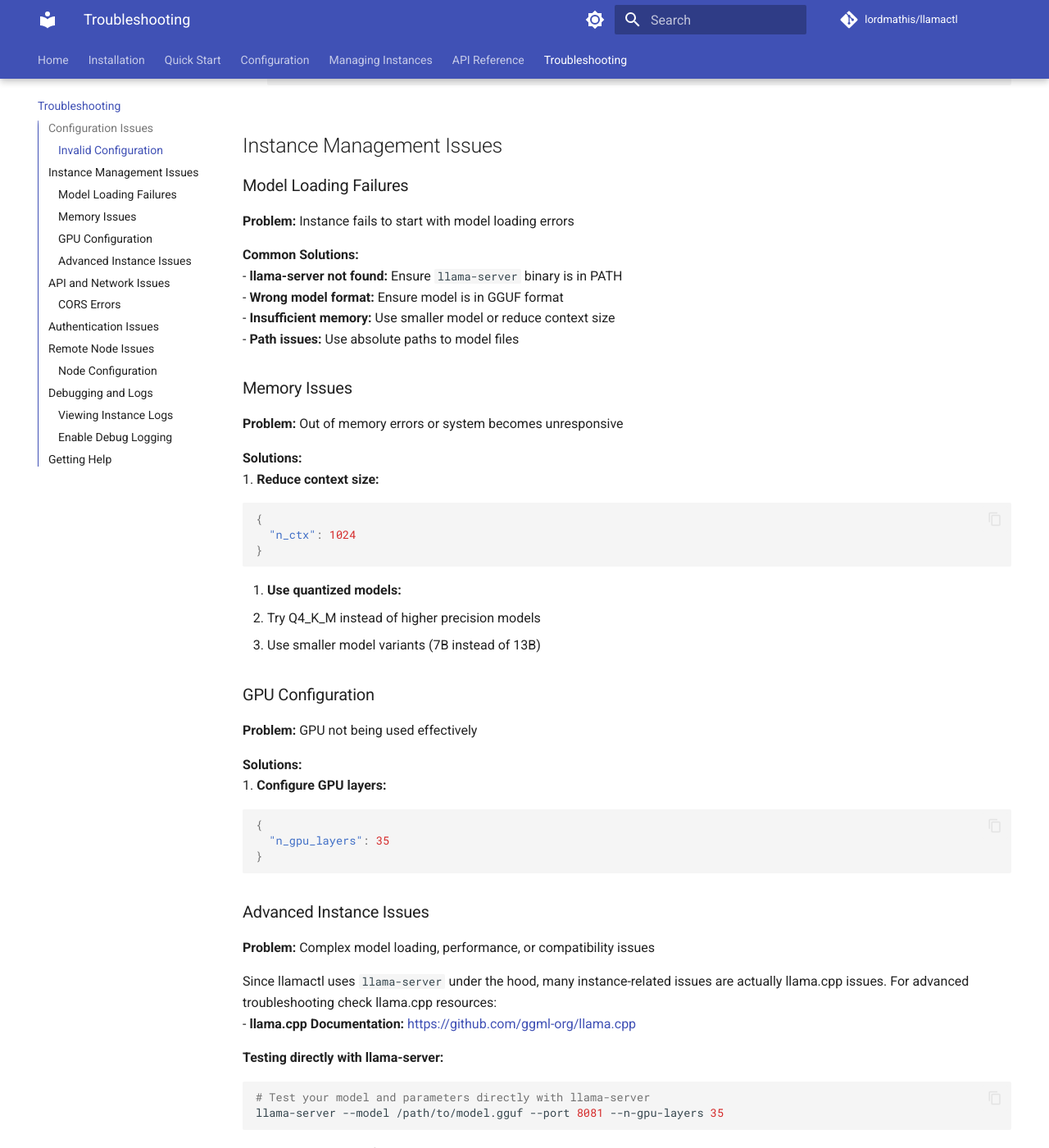
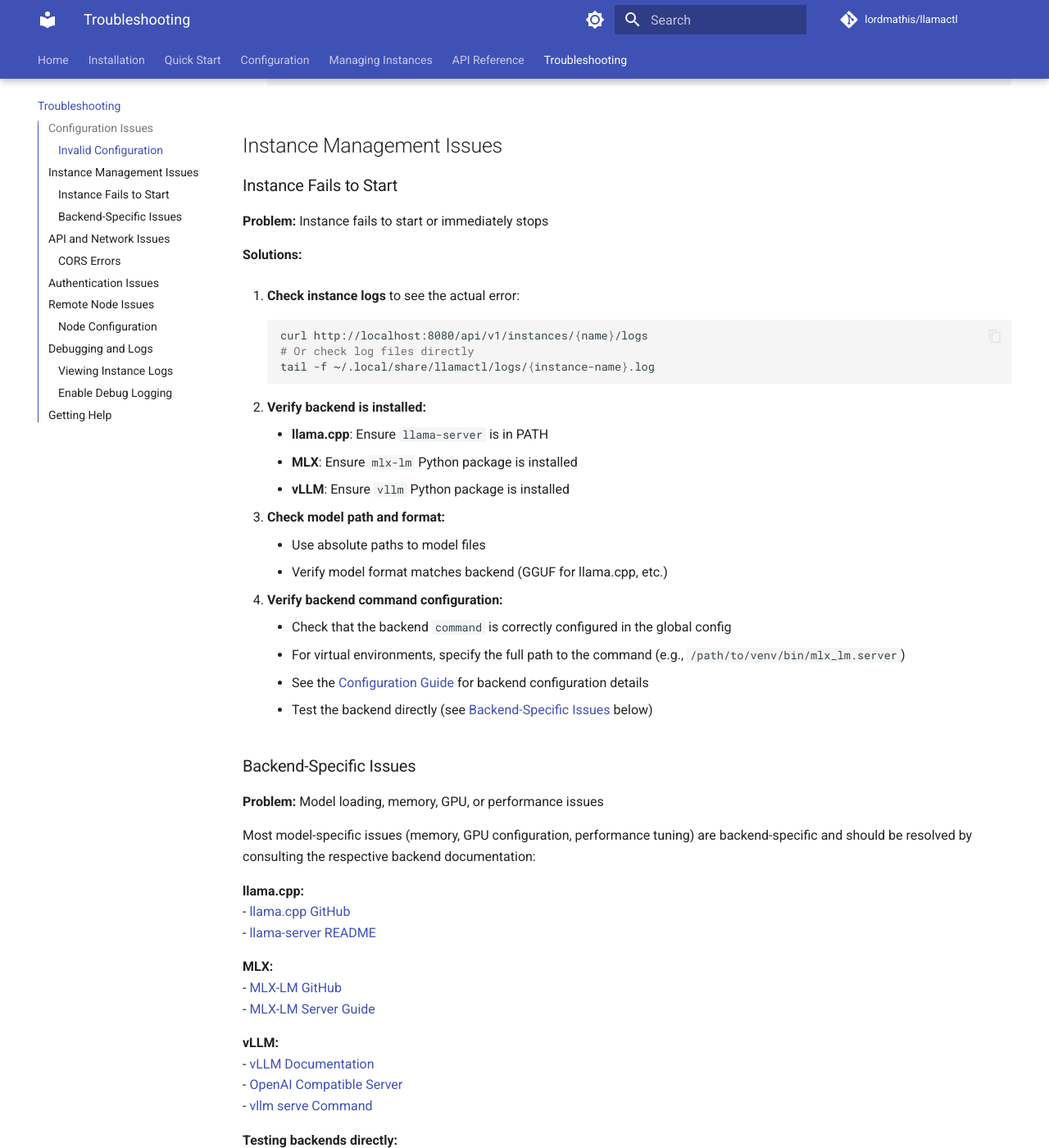
Before and after one commit to lordmathis/llamactl, an MkDocs documentation site: the page built from docs/troubleshooting.md, in a window 1280 px wide and 1400 px high, scrolled down 628 px. Shown: the whole window at 82% size. Built offline with MkDocs 1.6.1 and Material for MkDocs 9.7.7, drawn with Linux system fonts in a browser that asks for light colours; comment, search, counter and statistics services are not loaded; the version menu is left out; some of the changed text lies outside the part shown.

Commit message:
Refactor troubleshooting documentation for instance management issues

````diff
--- a/docs/troubleshooting.md
+++ b/docs/troubleshooting.md
@@ -26,59 +26,67 @@
 
 ## Instance Management Issues
 
-### Model Loading Failures
+### Instance Fails to Start
 
-**Problem:** Instance fails to start with model loading errors
-
-**Common Solutions:**
-- **llama-server not found:** Ensure `llama-server` binary is in PATH
-- **Wrong model format:** Ensure model is in GGUF format
-- **Insufficient memory:** Use smaller model or reduce context size
-- **Path issues:** Use absolute paths to model files
-
-### Memory Issues
-
-**Problem:** Out of memory errors or system becomes unresponsive
+**Problem:** Instance fails to start or immediately stops
 
 **Solutions:**
-1. **Reduce context size:**
-   ```json
-   {
-     "n_ctx": 1024
-   }
+
+1. **Check instance logs** to see the actual error:
+   ```bash
+   curl http://localhost:8080/api/v1/instances/{name}/logs
+   # Or check log files directly
+   tail -f ~/.local/share/llamactl/logs/{instance-name}.log
    ```
 
-2. **Use quantized models:**
-   - Try Q4_K_M instead of higher precision models
-   - Use smaller model variants (7B instead of 13B)
+2. **Verify backend is installed:**
+     - **llama.cpp**: Ensure `llama-server` is in PATH
+     - **MLX**: Ensure `mlx-lm` Python package is installed
+     - **vLLM**: Ensure `vllm` Python package is installed
 
-### GPU Configuration
+3. **Check model path and format:**
+     - Use absolute paths to model files
+     - Verify model format matches backend (GGUF for llama.cpp, etc.)
 
-**Problem:** GPU not being used effectively
+4. **Verify backend command configuration:**
+     - Check that the backend `command` is correctly configured in the global config
+     - For virtual environments, specify the full path to the command (e.g., `/path/to/venv/bin/mlx_lm.server`)
+     - See the [Configuration Guide](configuration.md) for backend configuration details
+     - Test the backend directly (see [Backend-Specific Issues](#backend-specific-issues) below)
 
-**Solutions:**
-1. **Configure GPU layers:**
-   ```json
-   {
-     "n_gpu_layers": 35
-   }
-   ```
+### Backend-Specific Issues
 
-### Advanced Instance Issues
+**Problem:** Model loading, memory, GPU, or performance issues
 
-**Problem:** Complex model loading, performance, or compatibility issues
+Most model-specific issues (memory, GPU configuration, performance tuning) are backend-specific and should be resolved by consulting the respective backend documentation:
 
-Since llamactl uses `llama-server` under the hood, many instance-related issues are actually llama.cpp issues. For advanced troubleshooting check llama.cpp resources:
-- **llama.cpp Documentation:** [https://github.com/ggml-org/llama.cpp](https://github.com/ggml-org/llama.cpp)
+**llama.cpp:**
+- [llama.cpp GitHub](https://github.com/ggml-org/llama.cpp)
+- [llama-server README](https://github.com/ggml-org/llama.cpp/blob/master/tools/server/README.md)
 
+**MLX:**
+- [MLX-LM GitHub](https://github.com/ml-explore/mlx-lm)
+- [MLX-LM Server Guide](https://github.com/ml-explore/mlx-lm/blob/main/mlx_lm/SERVER.md)
 
-**Testing directly with llama-server:**
+**vLLM:**
+- [vLLM Documentation](https://docs.vllm.ai/en/stable/)
+- [OpenAI Compatible Server](https://docs.vllm.ai/en/stable/serving/openai_compatible_server.html)
+- [vllm serve Command](https://docs.vllm.ai/en/stable/cli/serve.html#vllm-serve)
+
+**Testing backends directly:**
+
+Testing your model and configuration directly with the backend helps determine if the issue is with llamactl or the backend itself:
+
 ```bash
-# Test your model and parameters directly with llama-server
-llama-server --model /path/to/model.gguf --port 8081 --n-gpu-layers 35
+# llama.cpp
+llama-server --model /path/to/model.gguf --port 8081
+
+# MLX
+mlx_lm.server --model mlx-community/Mistral-7B-Instruct-v0.3-4bit --port 8081
+
+# vLLM
+python -m vllm.entrypoints.openai.api_server --model microsoft/DialoGPT-medium --port 8081
 ```
-
-This helps determine if the issue is with llamactl or with the underlying llama.cpp/llama-server.
 
 ## API and Network Issues
 
````
